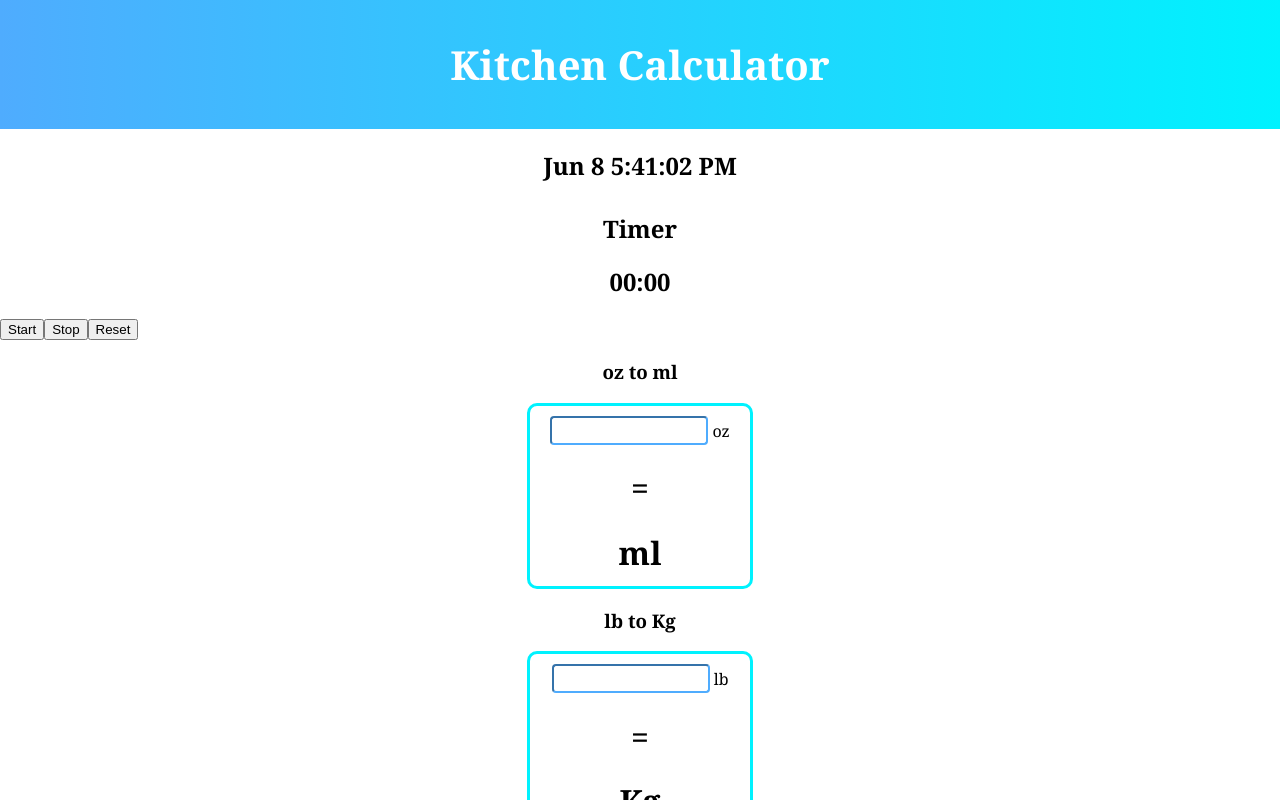
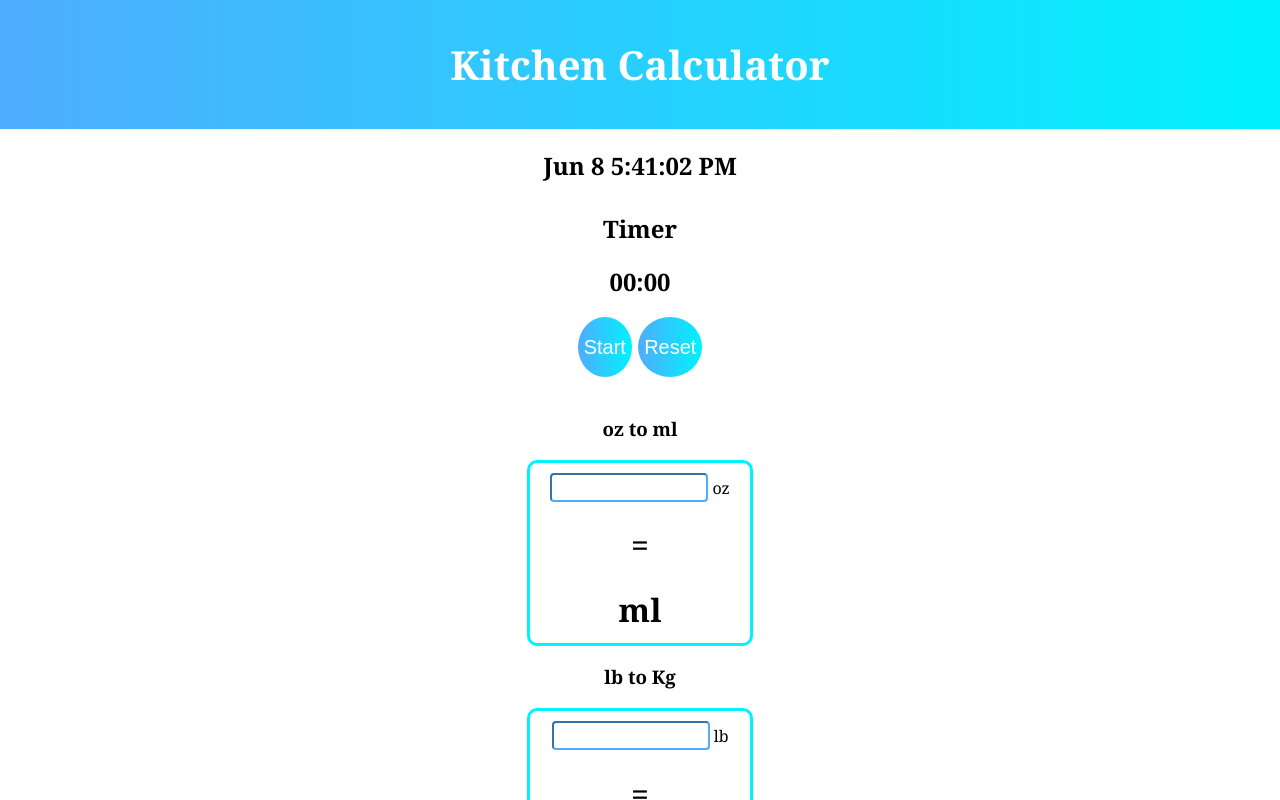
Before and after one commit to Oceanblue713/react-calculator, a React (Create React App) app: page / in a window 1280 px wide. Shown: the top 800 px of the page. Built offline with nearby package versions, Linux system fonts and the light colour scheme.

Commit message:
Implement Start and Reset Button CSS and Kg Test

```diff
--- a/package.json
+++ b/package.json
@@ -13,7 +13,7 @@
   "scripts": {
     "start": "react-scripts start",
     "build": "react-scripts build",
-    "test": "./node_modules/.bin/wdio wdio.conf.js",
+    "test:wdio": "./node_modules/.bin/wdio wdio.conf.js",
     "eject": "react-scripts eject",
     "selenium-server": "./node_modules/.bin/selenium-standalone start"
   },
--- a/src/App.css
+++ b/src/App.css
@@ -16,6 +16,36 @@ body {
 
 h2 {
   text-align: center;
+}
+
+#start-button {
+  border: none;
+  color: white;
+  font-size: 20px;
+  background-image: linear-gradient(to right, #4facfe 0%, #00f2fe 100%);
+  border-radius: 50%;
+  height: 60px;
+  weight: 30px;
+}
+
+#stop-button {
+  border: none;
+  color: white;
+  font-size: 20px;
+  background-image: linear-gradient(120deg, #f093fb 0%, #f5576c 100%);
+  border-radius: 50%;
+  height: 60px;
+  weight: 30px;
+}
+
+#reset-button {
+  border: none;
+  color: white;
+  font-size: 20px;
+  background-image: linear-gradient(to right, #4facfe 0%, #00f2fe 100%);
+  border-radius: 50%;
+  height: 60px;
+  weight: 30px;
 }
 
 .Time {
--- a/src/Timer.js
+++ b/src/Timer.js
@@ -4,17 +4,35 @@ class Timer extends React.Component {
   constructor(props) {
     super(props);
     this.state = {
-      onClock: false,
+      isStarted: false,
       time: 0,
     }
   }
 
+  handleStart(){
+    this.setState({
+      isStarted: true,
+    })
+  }
+
+  handleStop(){
+    this.setState({
+      isStarted: false,
+    })
+  }
+
   render() {
+    let button;
+    if(this.state.isStarted){
+      button = (<button id="stop-button" onClick={() => {this.handleStop()}}>Stop</button>)
+    } else {
+      button = (<button id="start-button" onClick={() => {this.handleStart()}}>Start</button>)
+    }
     return (
       <div>
         <h2>Timer</h2>
         <h2>00:00</h2>
-        <button>Start</button><button>Stop</button><button>Reset</button>
+        <h2>{button} <button id="reset-button">Reset</button></h2>
       </div>
 
     )
```
Also changed, not shown: test/CalculatorTest.js (+12 -4 lines).
